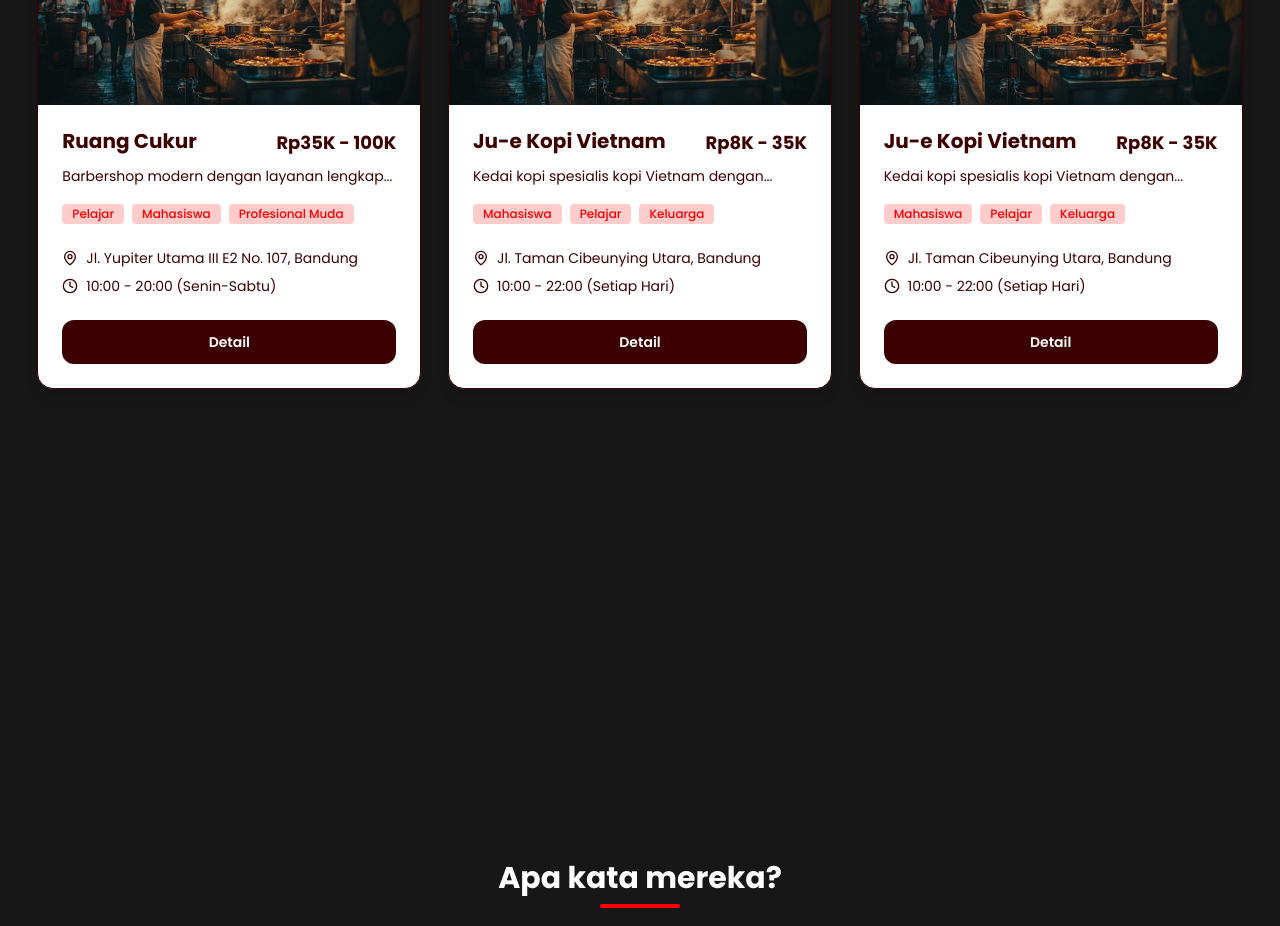
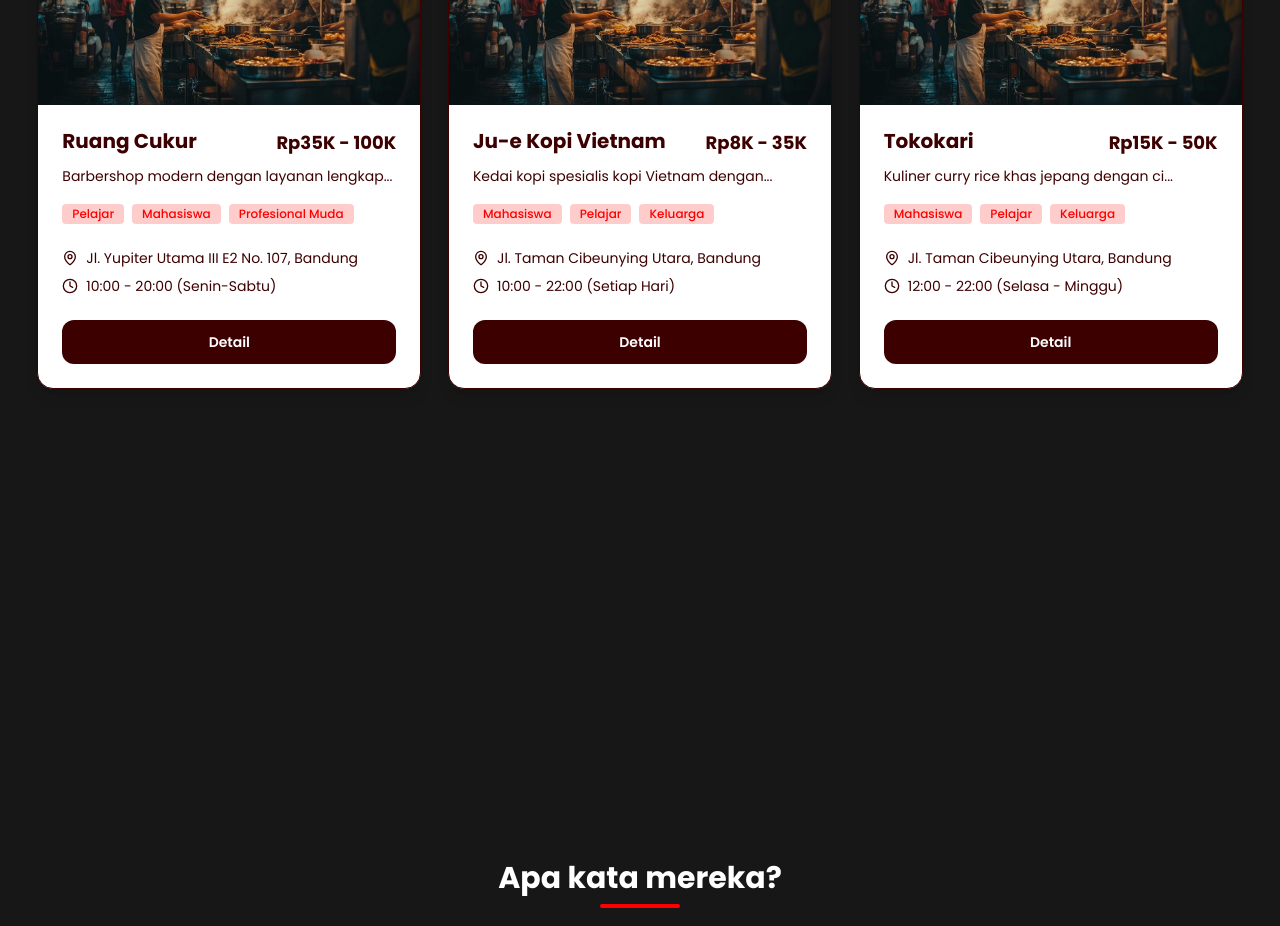
Before and after one commit to kanaee-cloud/milarian-fe, a React (Vite) app: page / in a window 1280 px wide. Shown: the part 1920-2846 px from the top of the page. Built offline with nearby package versions, Linux system fonts and the light colour scheme.

Commit message:
feat: add umkm data

```diff
--- a/src/data/data_umkm.js
+++ b/src/data/data_umkm.js
@@ -90,38 +90,38 @@ export const dataUmkm = [
   },
   {
     basicInfo: {
-      businessName: 'Ju-e Kopi Vietnam',
-      ownerName: 'Kopi Baik',
-      shortDescription: 'Kedai kopi spesialis kopi Vietnam dengan cita rasa autentik.',
+      businessName: 'Tokokari',
+      ownerName: ' Adryan Septadani',
+      shortDescription: 'Kuliner curry rice khas jepang dengan cita rasa autentik.',
       fullAddress: 'Jl. Taman Cibeunying Utara, Bandung',
       mapCoordinates: {
         latitude: -6.915,
         longitude: 107.61,
       },
-      contact: '81987654321',
-      yearEstablished: 2010,
+      contact: '-',
+      yearEstablished: 2023,
       businessLegalStatus: 'Perorangan',
       businessIdentificationNumber: 'Ada / Tidak Ada',
     },
     productsAndServices: {
       category: 'Kuliner Makanan',
-      featuredProduct: 'Bakso Urat Spesial + Tetelan',
+      featuredProduct: 'Curry Rice Spesial + Ayam Katsu',
       priceRange: {
-        min: 8000,
-        max: 35000,
+        min: 15000,
+        max: 50000,
       },
       targetMarket: ['Mahasiswa', 'Pelajar', 'Keluarga'],
-      usp: 'Daging sapi pilihan, tanpa pengawet',
+      usp: 'Curry rice jepang autentik dengan bahan berkualitas',
       certification: 'Halal (sudah tersertifikasi)',
     },
     operational: {
-      operatingHours: '10:00 - 22:00 (Setiap Hari)',
+      operatingHours: '12:00 - 22:00 (Selasa - Minggu)',
       numberOfEmployees: 2,
       capacity: 'Kursi Kecil di dalam kedai, layanan bawa pulang',
     },
     marketingAndDigital: {
       socialMedia: {
-        instagram: '@juekopi',
+        instagram: '@tokokari.co',
       },
       marketplace: null,
       deliveryApps: ['GoFood', 'GrabFood', 'ShopeeFood'],
```
